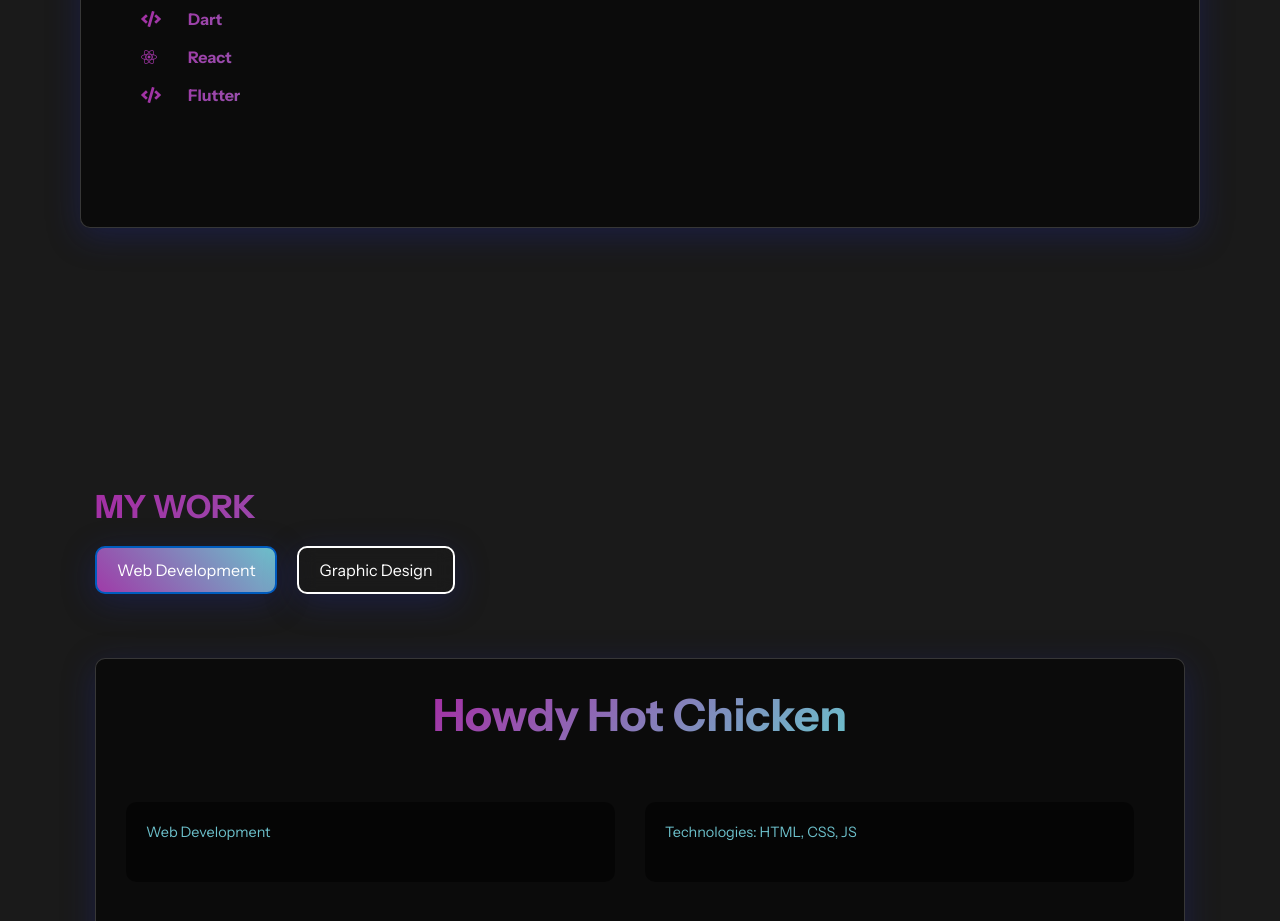
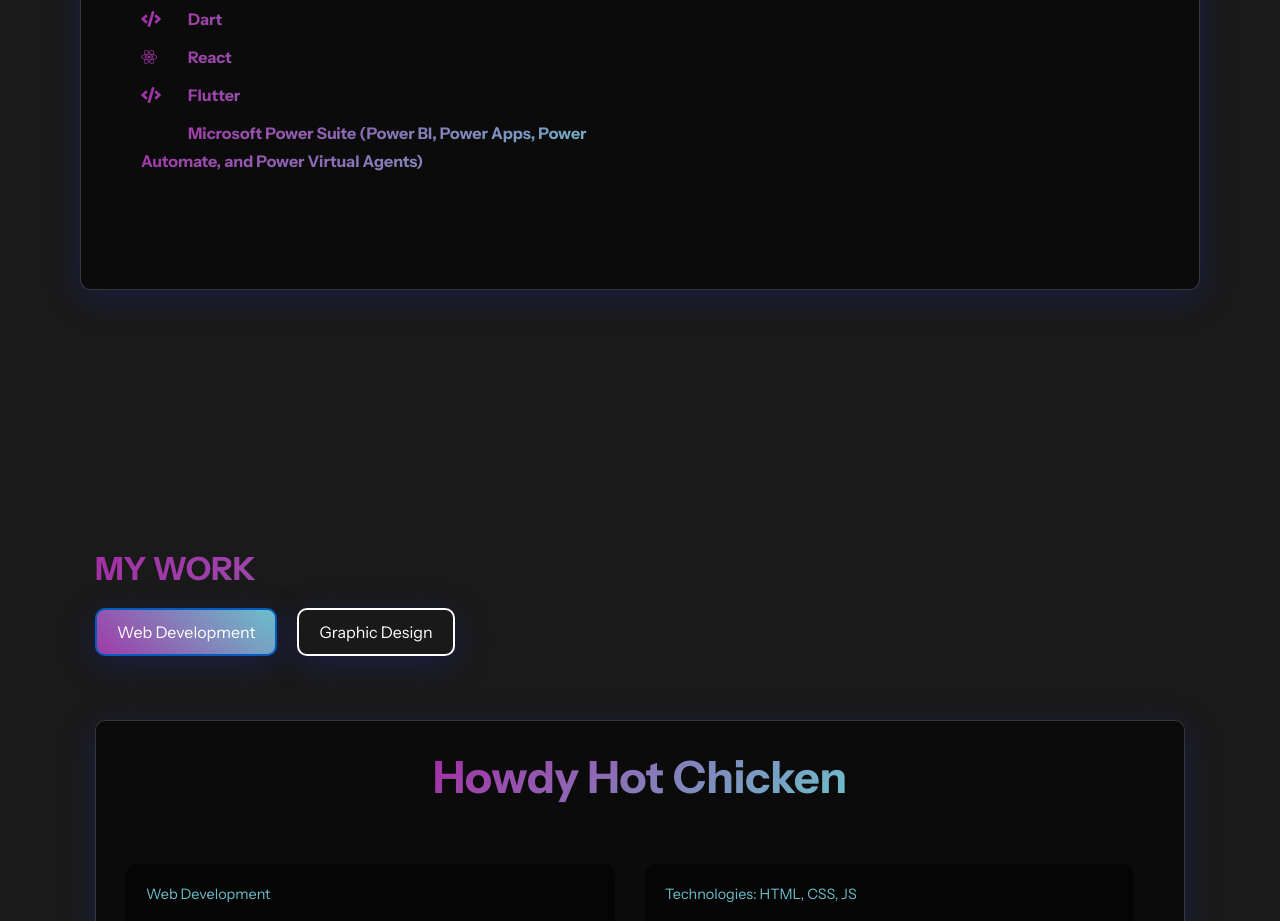
Before and after one commit to ramia15/rami-portfolio, a plain HTML site: page index.html in a window 1280 px wide. Shown: the part 2440-3361 px from the top of the page. Drawn offline with nearby package versions, Linux system fonts and the light colour scheme; a web font is replaced by a local one.

Commit message:
Update index.html

```diff
--- a/index.html
+++ b/index.html
@@ -128,7 +128,7 @@
                         <li class="gradient-text"><i class="fas fa-code gradient-icon"></i> Dart</li>
                         <li class="gradient-text"><i class="fab fa-react gradient-icon"></i> React</li>
                         <li class="gradient-text"><i class="fas fa-code gradient-icon"></i> Flutter</li>
-
+                        <li class="gradient-text"><i class="fas fa-microsoft gradient-icon"></i> Microsoft Power Suite (Power BI, Power Apps, Power Automate, and Power Virtual Agents)</li>
                     </ul>
                 </div>
 
```
